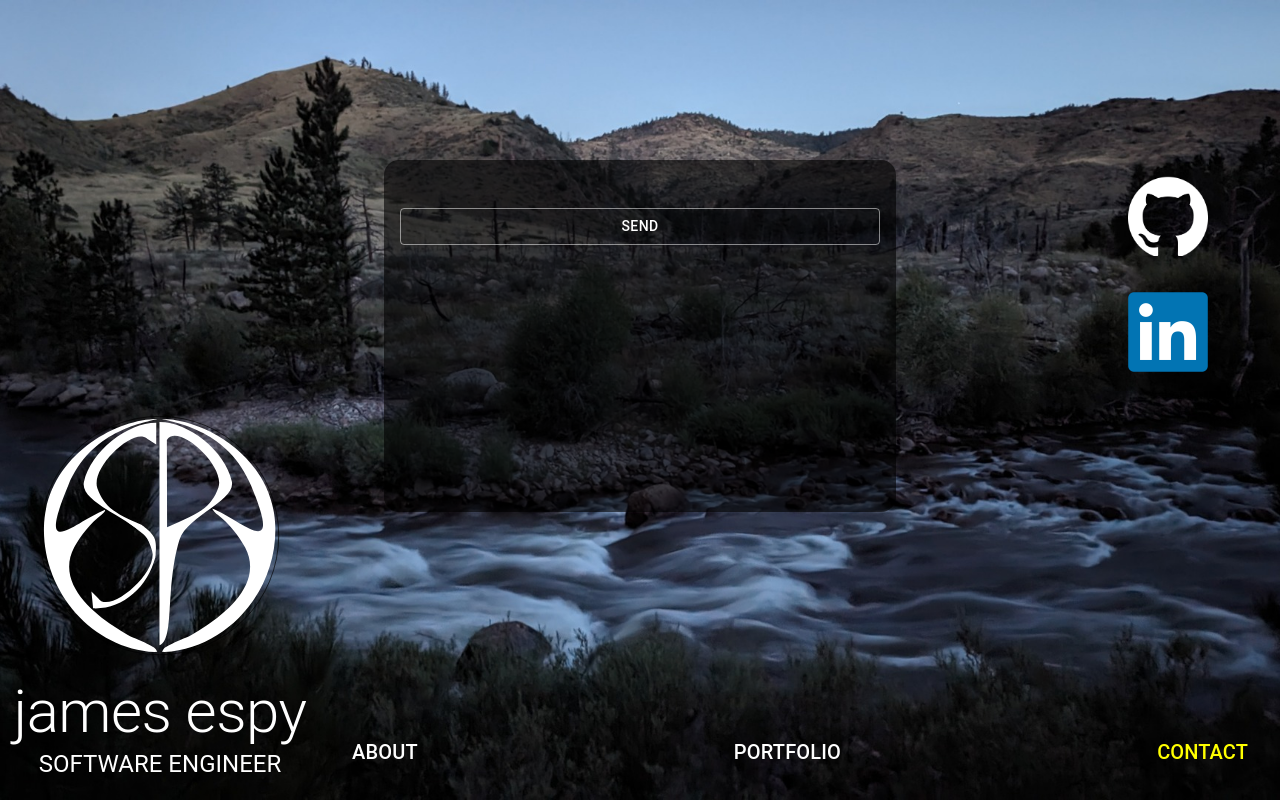
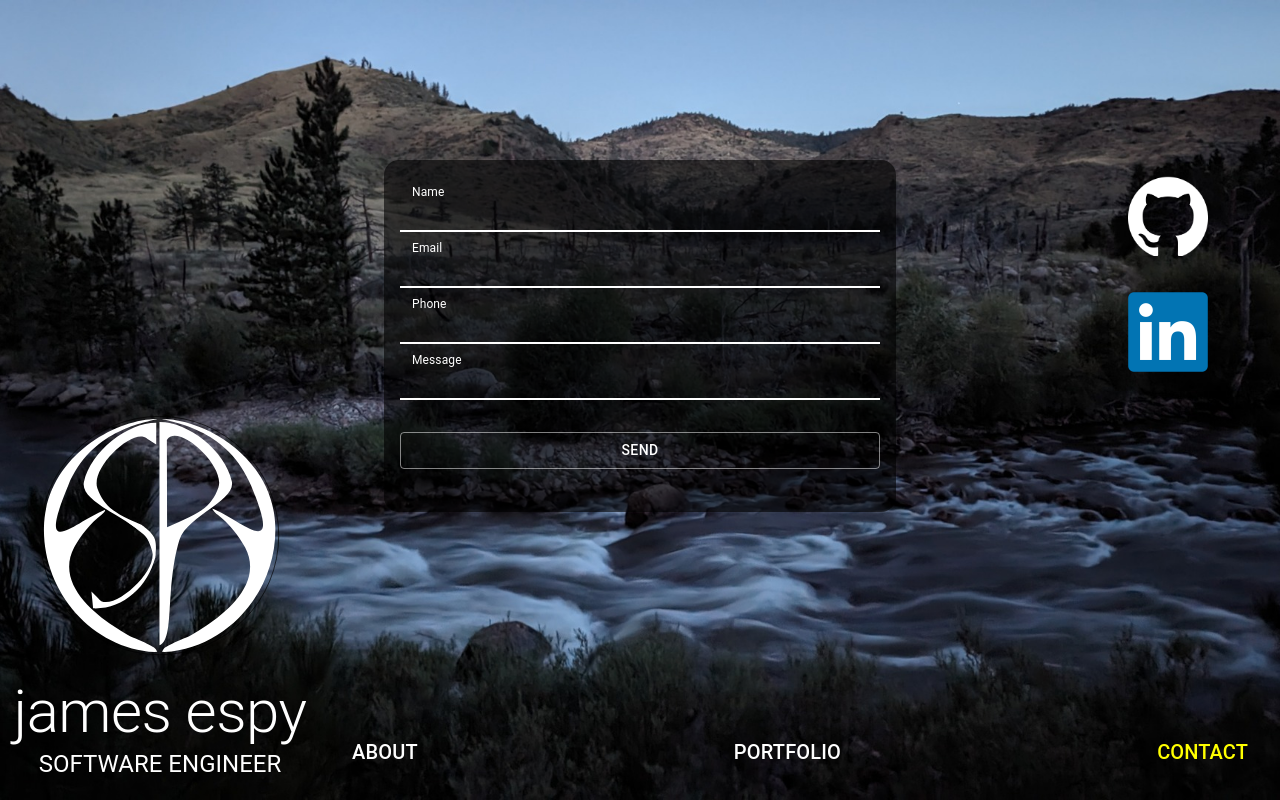
Before and after one commit to jespy2/ewd-site, a React (Create React App) app: page /contact in a window 1280 px wide. Built offline with nearby package versions, Linux system fonts and the light colour scheme.

Commit message:
fixed form submitting null value bug

```diff
--- /dev/null
+++ b/src/components/contact-form/ContactForm.config.tsx
@@ -0,0 +1,37 @@
+import { TextField } from "@mui/material";
+
+const contactFieldProps = [
+  { name: "from_name", label: "Name" },
+  { name: "from_email", label: "Email" },
+  { name: "from_phone", label: "Phone" },
+  { name: "message", label: "Message" },
+];
+
+
+export const contactInitialValues: {
+  from_email: string | null,
+  from_phone: string | null,
+  message: string | null
+} = {
+  from_email: null,
+  from_phone: null,
+  message: null
+}
+
+export const ContactFields = ({form}: {form: JSX.IntrinsicAttributes & React.MutableRefObject<null>}) => {
+  const contactFields = contactFieldProps.map((field, index) => {
+  return (
+    <TextField
+      key={index}
+      name={field.name}
+      label={field.label}
+      variant='filled'
+      color='primary'
+      inputRef={form?.current?.[field.name as keyof typeof form]}
+      focused
+      inputProps={{ style: { color: "white" } }}
+    />
+  );
+  });
+  return <>{ contactFields }</>;
+}
--- a/src/components/contact-form/ContactForm.tsx
+++ b/src/components/contact-form/ContactForm.tsx
@@ -1,14 +1,33 @@
-import React, { useRef, useState } from "react";
+import { MutableRefObject, useRef, useState } from "react";
 import { Box, Button, Typography } from "@mui/material";
+import emailjs from "@emailjs/browser";
 
-import { sendEmail, contactFields } from "./ContactForm.config";
+import { ContactFields } from "./ContactForm.config";
 
 import styles from "./ContactForm.module.scss";
 
 export const ContactForm = () => {
 	const form = useRef(null);
-	const _current: string | HTMLFormElement = form.current!;
   const [isSubmitted, setIsSubmitted] = useState(false);
+
+  const sendEmail = (e: { preventDefault: () => void }) => {
+    e.preventDefault();
+    emailjs
+      .sendForm(
+        "service_03qu7ep",
+        "template_r6tuo6d",
+        form.current!,
+        "KCCdjOFh_vB4JGzBC"
+      )
+      .then(
+        (result) => {
+          console.log(result.text);
+        },
+        (error) => {
+          console.log(error.text);
+        }
+      );
+  };
 
 	return (
     <Box className={styles.contactFormContainer}>
@@ -23,14 +42,14 @@ export const ContactForm = () => {
           ref={form}
           onSubmit={
             (e) => {
-              sendEmail(e, _current)
+              sendEmail(e)
               setIsSubmitted(true)
               setTimeout(() => setIsSubmitted(false), 5000)
             }
           }
         >
 				<Box className={styles.contactForm}>
-					{contactFields}
+					<ContactFields form={form as JSX.IntrinsicAttributes & MutableRefObject<null>} />
             <Button type='submit' variant='outlined' sx={{marginTop: "2rem"}} >
 						Send
 					</Button>
```
Also changed, not shown: 1 other file (tests, documents, lock files or other folders).
